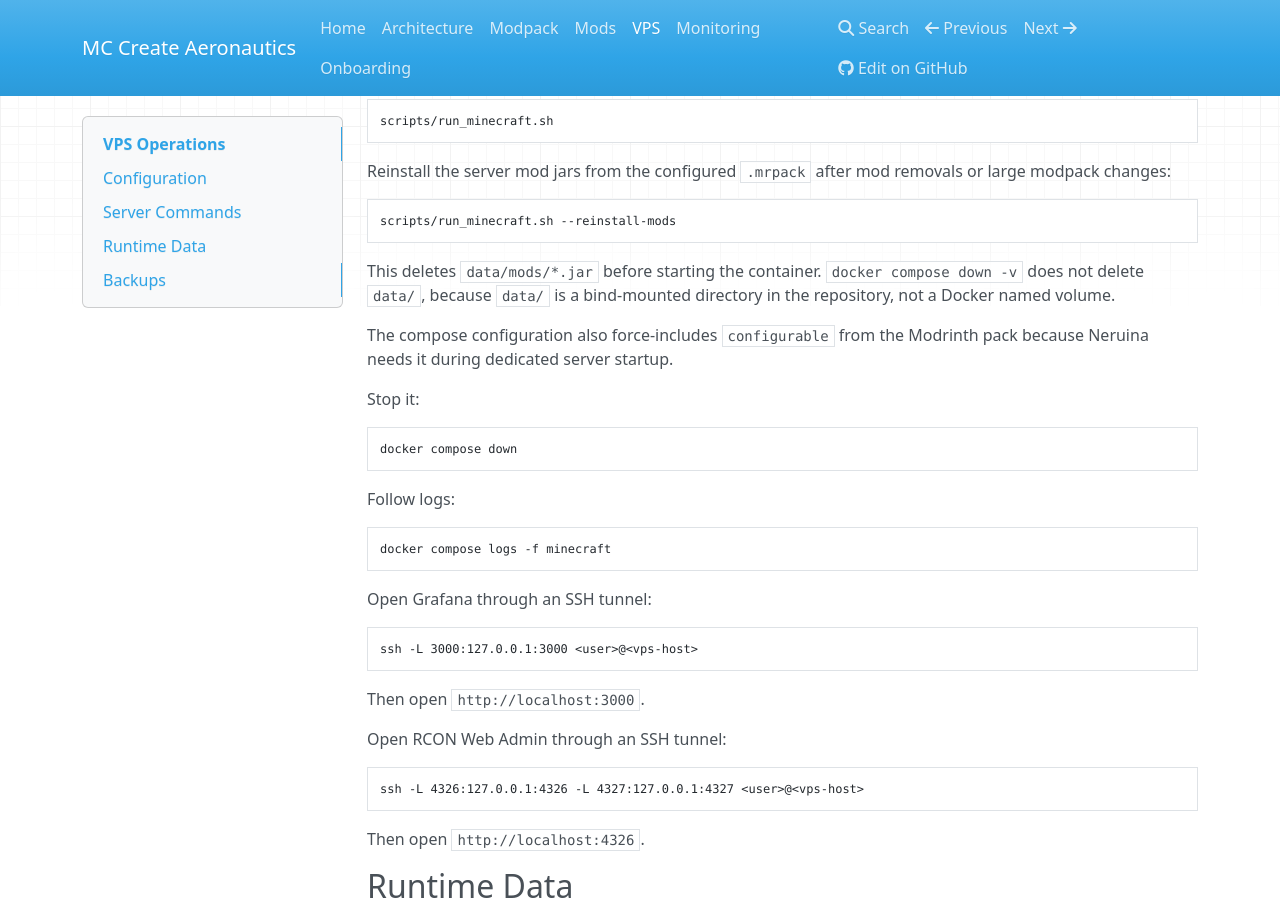
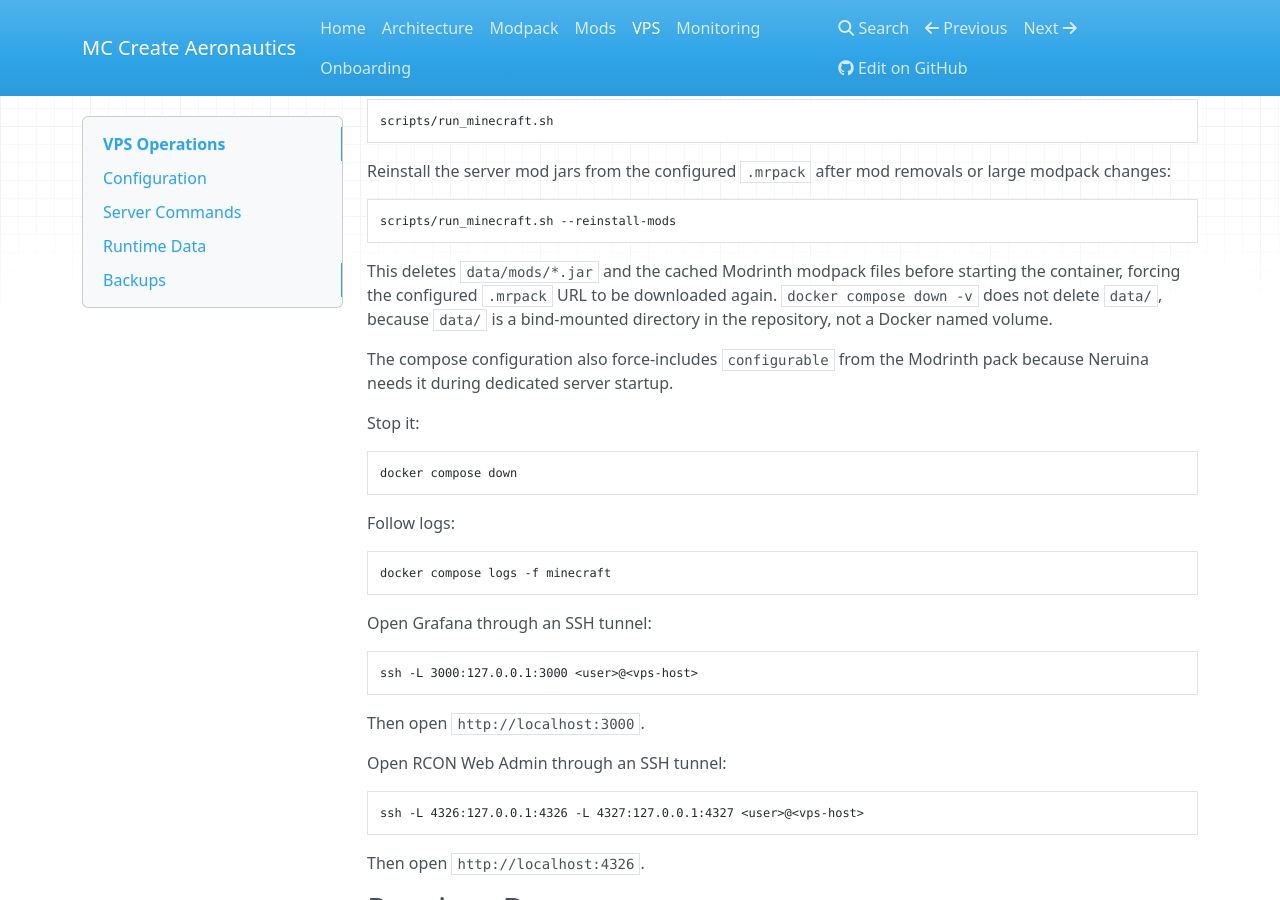
Before and after one commit to AlexCawl/mc-create-aeronautics-modpack, an MkDocs documentation site: the page built from docs/vps.md, in a window 1280 px wide and 900 px high, scrolled down 876 px. Built offline with MkDocs 1.6.1, drawn with Linux system fonts in a browser that asks for light colours; nearby versions of some CDN libraries.

Commit message:
fix: fixed mods reinstall issue

````diff
--- a/docs/vps.md
+++ b/docs/vps.md
@@ -48,7 +48,7 @@ Reinstall the server mod jars from the configured `.mrpack` after mod removals o
 scripts/run_minecraft.sh --reinstall-mods
 ```
 
-This deletes `data/mods/*.jar` before starting the container. `docker compose down -v` does not delete `data/`, because `data/` is a bind-mounted directory in the repository, not a Docker named volume.
+This deletes `data/mods/*.jar` and the cached Modrinth modpack files before starting the container, forcing the configured `.mrpack` URL to be downloaded again. `docker compose down -v` does not delete `data/`, because `data/` is a bind-mounted directory in the repository, not a Docker named volume.
 
 The compose configuration also force-includes `configurable` from the Modrinth pack because Neruina needs it during dedicated server startup.
 
````
Also changed, not shown: 1 other file.
